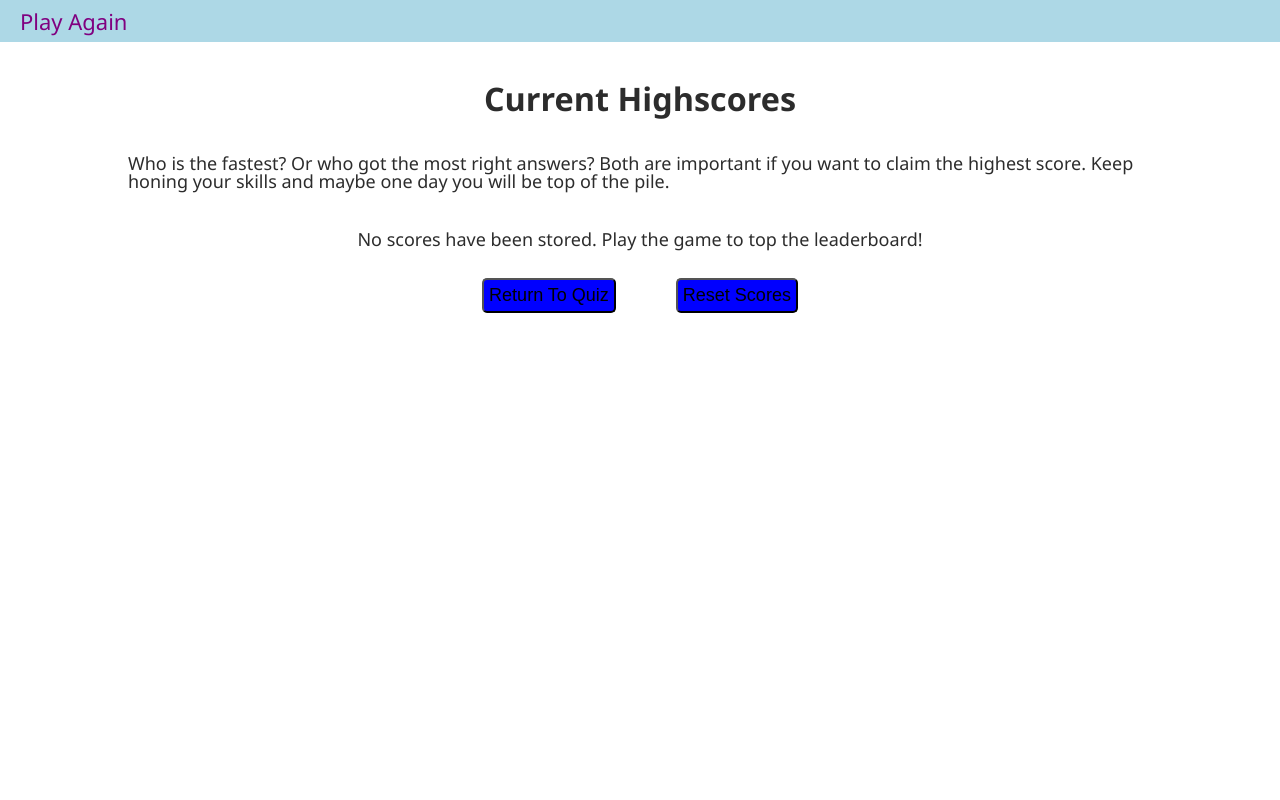
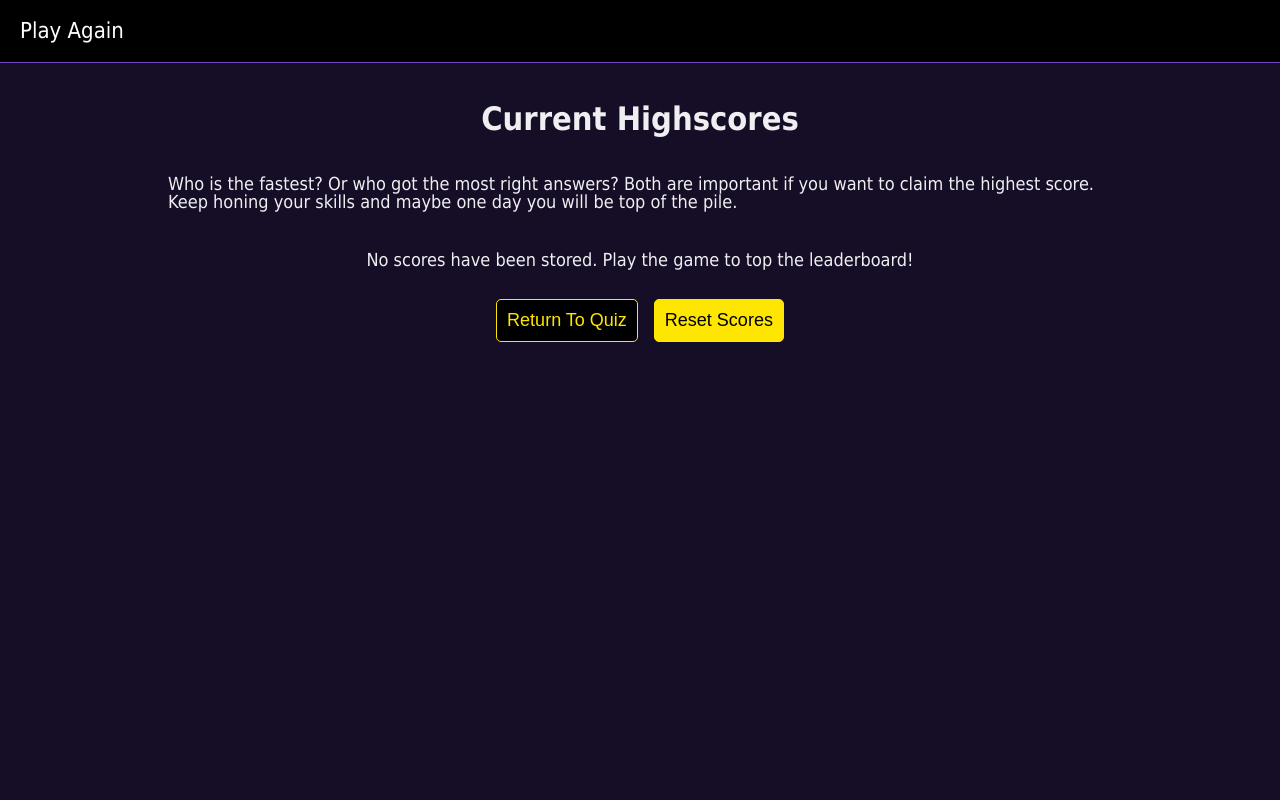
Before and after one commit to benfok/code-quiz, a plain HTML site: page highscores.html in a window 1280 px wide. Both pictures are taken after a click on the button "Reset Scores". Shown: the top 800 px of the page. Drawn offline with Linux system fonts and the light colour scheme.

Commit message:
updating style sheets with theme and pseudo class styles

```diff
--- a/css/reset.css
+++ b/css/reset.css
@@ -11,5 +11,5 @@ body {
     font-size: 18px;
     /* sets the space between lines of text */
     line-height: 1;
-    font-family: 'Segoe UI', Tahoma, Geneva, Verdana, sans-serif;
+    font-family: 'Ubuntu', Tahoma, Geneva, Verdana, sans-serif;
 }
--- a/css/style.css
+++ b/css/style.css
@@ -1,11 +1,12 @@
 :root {
-    --bgcolor: white;
-    --hdrcolor: lightBlue;
-    --linkcolor: purple;
-    --fontcolor: rgba(0, 0, 0, 0.829);
-    --buttoncolor: blue;
-    --tableheader: skyBlue;
-    --tablerow: lightBlue;
+    --bgcolor:  #160d27;
+    --hdrcolor: black;
+    --linkcolor: white;
+    --fontcolor: rgba(255, 255, 255, 0.932);
+    --buttoncolor: black;
+    --buttontext: #FFE600;
+    --tableheader: #432874;
+    --tablerow: #6F42C1;
 }
 
 body {
@@ -19,13 +20,19 @@ header {
     display: flex;
     flex-direction: row;
     justify-content: space-between;
-    padding: 10px 20px 10px 20px;
+    padding: 20px;
     font-size: 22px;
+    border-bottom: solid 1px #6F42C1;
 }
 
 a.header-link {
     text-decoration: none;
     color: var(--linkcolor);
+}
+
+a.header-link:hover,
+a.header-link:focus {
+    color: var(--buttontext);
 }
 
 .counter {
@@ -47,25 +54,49 @@ h2 {
 main {
     min-height: 100vh;
     padding: 0 10vw;
+    max-width: 1200px;
+    margin: 0 auto;
+}
+
+.container {
+    margin-top: 30px;
 }
 
 button {
     font-size: 18px;
-    padding: 5px;
+    padding: 15px;
     background-color: var(--buttoncolor);
+    color: var(--buttontext);
     margin: 8px auto;
     border-radius: 5px;
     cursor: pointer;
+    border: solid 1px var(--buttontext);
 }
 
-#start-button {
+button:hover,
+button:focus,
+button:active,
+button:visited {
+    background-color: var(--buttontext);
+    color: var(--buttoncolor);
+}
+
+button:disabled {
+    color: rgb(59, 59, 59);
+}
+
+#start-button,
+#submit {
     margin: 40px auto;
     cursor: pointer;
+    padding: 10px
 }
 
-#return-button, #reset-scores {
-    margin: 30px;
+#return-button,
+#reset-scores {
+    margin: 30px 8px 0 8px;
     cursor: pointer;
+    padding: 10px;
 }
 
 #start-container {
@@ -81,6 +112,8 @@ button {
     border-top: 1px solid grey;
     margin-top: 20px;
     padding: 20px 0 0 4vw;
+    font-weight: bold;
+    font-size: 150%;
     display: none;
 }
 
@@ -92,16 +125,13 @@ button {
     line-height: 2;
 }
 
-#submit {
-    font-size: 18px;
-    padding: 5px;
-    background-color: var(--buttoncolor);
-    margin: 20px;
-    border-radius: 5px;
+form {
+    padding-top: 20px;
 }
 
-form {
-    padding-top: 20px;
+#user {
+    height: 28px;
+    margin-left: 15px;
 }
 
 li {
@@ -141,8 +171,14 @@ td {
     justify-content: center;
 }
 
+.clicked-button {
+    background-color: var(--buttontext);
+    color: var(--buttoncolor);
+}
+
 footer {
     text-align: center;
-    padding: 10px auto;
+    padding: 20px;
     font-size: 100%;
+    background-color: var(--hdrcolor);
 }
```
